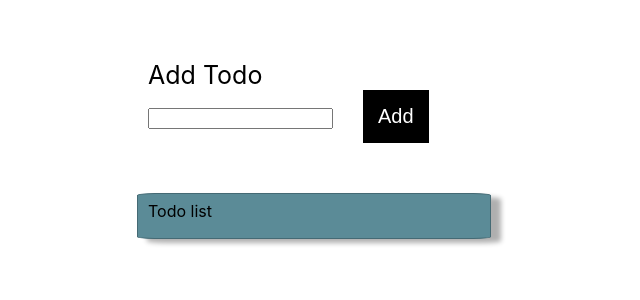
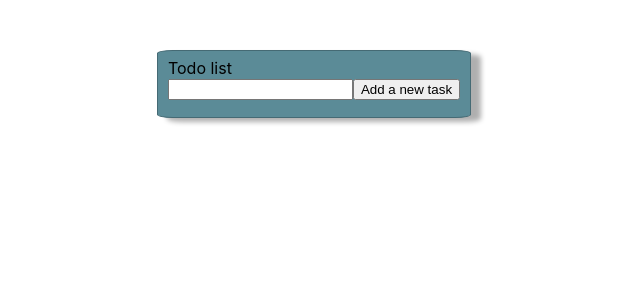
Before and after one commit to vedranaha/Trello-clone, a React (Create React App) app: page / in a window 1280 px wide. Shown: the top 300 px of the page, without its empty margins (326-966 px from the left). Built offline with nearby package versions, Linux system fonts and the light colour scheme.

Commit message:
card instead todo.js and task is todo

```diff
--- a/src/App.css
+++ b/src/App.css
@@ -5,7 +5,7 @@
 }
 
 .list {
-  width: 80%;
+  width: auto;
   margin: 50px auto 0;
 
   background-color: rgb(91, 139, 151);
@@ -18,7 +18,7 @@
   box-shadow: 10px 4px 5px rgba(0, 0, 0, 0.315);
 }
 
-.todo {
+.task {
   background-color: rgba(255, 255, 255, 0.459);
   height: auto;
   width: 270px;
@@ -30,24 +30,21 @@
   flex-direction: row;
   justify-content: space-between;
 }
-.form {
-  width: 80%;
-  margin: 60px auto 0;
+
+.Xbtn {
+  background-color: rgba(255, 255, 255, 0.246);
+  height: 25px;
+  width: 25px;
+  border-radius: 50%;
+  margin: 2px;
+  padding: 2px;
+  text-align: center;
+  cursor: pointer;
 }
-
-.form span {
-  font-size: 25px;
-  margin-right: 20px;
-}
-
-.form input {
-  margin-right: 30px;
-}
-
-.form button {
-  border: none;
-  padding: 15px;
-  font-size: 20px;
-  background-color: black;
+.Xbtn:hover {
+  background-color: rgba(20, 20, 20, 0.103);
   color: white;
 }
+.form {
+  width: auto;
+}
--- a/src/App.js
+++ b/src/App.js
@@ -1,13 +1,13 @@
 import React, { useState } from "react";
 import TodoForm from "./components/Todoform";
-import Todo from "./components/Todo";
+import Card from "./components/Card";
 import "./App.css";
 
 function App() {
   const [listTodos, setListTodos] = useState([]);
 
-  const newTodo = (todo) => {
-    setListTodos([todo, ...listTodos]);
+  const newTodo = (card) => {
+    setListTodos([card, ...listTodos]);
   };
 
   const clean = (id) => {
@@ -15,10 +15,10 @@ function App() {
     setListTodos(listFiltered);
   };
 
-  const updateTodo = (id, todo) => {
+  const updateTodo = (id, card) => {
     const listUpdated = listTodos.map((e, index) => {
       if (index === id) {
-        e = todo;
+        e = card;
       }
 
       return e;
@@ -29,12 +29,11 @@ function App() {
 
   return (
     <div className="App">
-      <TodoForm newTodo={newTodo} />
+      <div className="list">
+        <TodoForm newTodo={newTodo} />
 
-      <div className="list">
-        <header>Todo list</header>
         {listTodos.map((e, index) => (
-          <Todo todo={e} clean={clean} id={index} edit={updateTodo} />
+          <Card card={e} clean={clean} id={index} edit={updateTodo} />
         ))}
       </div>
     </div>
--- /dev/null
+++ b/src/components/Card.js
@@ -0,0 +1,12 @@
+import React from "react";
+
+export default function Card({ card, index, id, deleteCard }) {
+  return (
+    <div className="task">
+      {card.title}
+      <div className="Xbtn" onClick={() => deleteCard(id, index)}>
+        X
+      </div>
+    </div>
+  );
+}
--- a/src/components/Todo.js
+++ /dev/null
@@ -1,46 +0,0 @@
-import React, { useState } from "react";
-import "../App.css";
-
-const Todo = (props) => {
-  const [modoEdit, setModoEdit] = useState(false);
-  const [editText, setEditText] = useState("");
-
-  const edit = () => {
-    setModoEdit(true);
-  };
-
-  const manageEdit = (event) => {
-    setEditText(event.target.value);
-  };
-
-  const submitEdit = (event) => {
-    //same as adding a new Todo, in App adding new function and pasing it as props
-    event.preventDefault();
-    props.edit(props.id, editText); //added props with id of todo task and edited text
-    setEditText("");
-    setModoEdit(false);
-  };
-
-  const cleanTodo = () => {
-    props.clean(props.id);
-  };
-
-  return (
-    <div>
-      {!modoEdit ? (
-        <div className="todo">
-          <div>{props.todo}</div>
-          <button onClick={edit}>edit</button>
-          <button onClick={cleanTodo}>x</button>
-        </div>
-      ) : (
-        <form className="formEdit" onSubmit={submitEdit}>
-          <input value={editText} onChange={manageEdit} />
-          {""} <button>Save</button>
-        </form>
-      )}
-    </div>
-  );
-};
-
-export default Todo;
--- a/src/components/Todoform.js
+++ b/src/components/Todoform.js
@@ -19,9 +19,9 @@ const TodoForm = (props) => {
   return (
     <div>
       <form className="form" onSubmit={submit}>
-        <span>Add Todo</span>
+        <header>Todo list</header>
         <input value={inputText} onChange={manageForm} />
-        <button>Add</button>
+        <button>Add a new task</button>
       </form>
     </div>
   );
```
